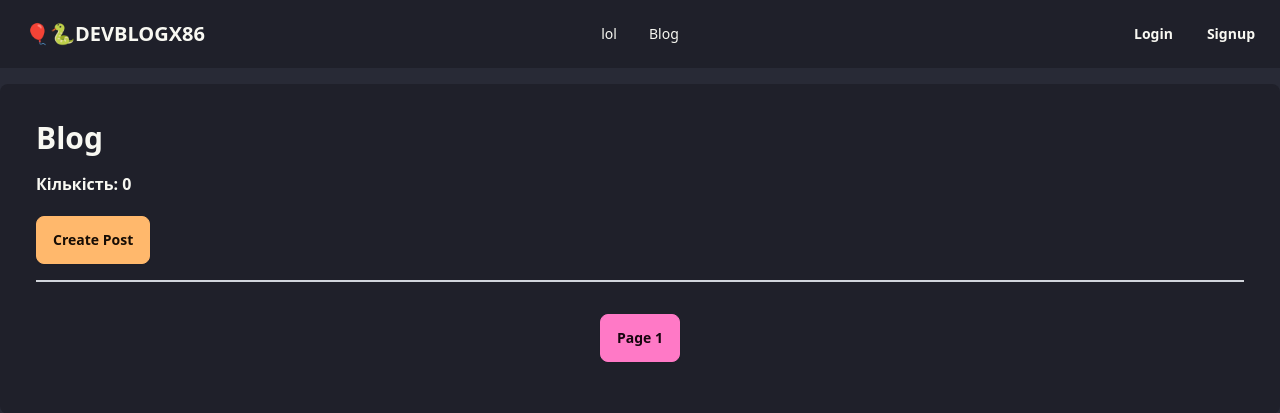
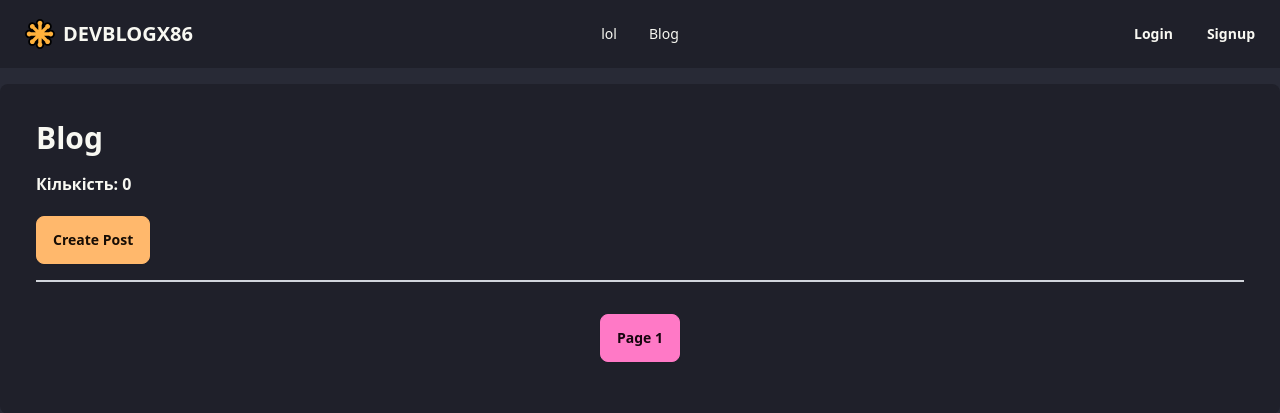
Before and after one commit to Apollo-15/My-first-site--C2L8-Python-, a Django app: page /article/ in a window 1280 px wide. Shown: the top 413 px of the page. Run offline with Django 5.2, Linux system fonts and the light colour scheme; data that the repository does not hold is empty; some libraries are stand-ins or nearby versions.

Commit message:
C2L10(4)

```diff
--- a/templates/_include_blocks/_nav_block.html
+++ b/templates/_include_blocks/_nav_block.html
@@ -1,7 +1,13 @@
 <div class="navbar bg-base-300">
     <div class="container mx-auto">
     <div class="navbar-start">
-      <a class="btn btn-ghost text-xl" href="{% url 'main:index' %}">🎈🐍DEVBLOGX86</a>
+      <a class="btn btn-ghost text-xl" href="{% url 'main:index' %}">
+        <svg width="30" height="30" viewBox="0 0 256 256" xmlns="http://www.w3.org/2000/svg" preserveAspectRatio="xMinYMin meet">
+            <path d="M245.235 153.524c14.012-14.012 14.011-36.811 0-50.823-6.787-6.788-15.812-10.525-25.411-10.525-2.28 0-4.523.208-6.712.617 9.538-6.524 15.72-17.495 15.72-29.694 0-19.816-16.122-35.937-35.938-35.937-12.223 0-23.213 6.205-29.733 15.776 2.157-11.377-1.226-23.537-9.87-32.18C146.506 3.97 137.48.232 127.882.232c-9.6 0-18.624 3.738-25.412 10.526-8.643 8.643-12.026 20.803-9.87 32.18-6.519-9.57-17.509-15.776-29.733-15.776-19.815 0-35.936 16.12-35.936 35.937 0 12.2 6.18 23.17 15.718 29.694a36.487 36.487 0 0 0-6.711-.617c-9.6 0-18.624 3.738-25.411 10.526C3.738 109.489 0 118.514 0 128.112c0 9.6 3.738 18.624 10.526 25.412 6.787 6.787 15.812 10.526 25.41 10.526 2.28 0 4.523-.208 6.712-.618-9.538 6.525-15.718 17.496-15.718 29.695 0 19.815 16.12 35.936 35.936 35.936 12.224 0 23.215-6.206 29.734-15.776-2.157 11.378 1.226 23.538 9.87 32.18 6.787 6.788 15.812 10.526 25.41 10.526 9.6 0 18.625-3.738 25.412-10.526 8.643-8.643 12.026-20.803 9.869-32.18 6.52 9.57 17.51 15.776 29.733 15.776 19.816 0 35.937-16.12 35.937-35.936 0-12.2-6.18-23.17-15.719-29.695 2.189.41 4.433.618 6.712.618 9.599 0 18.624-3.739 25.411-10.526"/>
+            <path d="M234.391 113.538c-8.049-8.048-21.099-8.048-29.148 0h-42.184l29.829-29.828c11.383 0 20.61-9.228 20.61-20.611 0-11.383-9.227-20.612-20.61-20.612-11.384 0-20.611 9.229-20.611 20.612l-29.829 29.829V50.743c8.049-8.049 8.049-21.099 0-29.148-8.05-8.05-21.1-8.05-29.149 0s-8.049 21.1 0 29.148v42.185l-29.828-29.83c0-11.382-9.228-20.61-20.611-20.61-11.383 0-20.611 9.228-20.611 20.61 0 11.384 9.228 20.612 20.61 20.612l29.83 29.828H50.504c-8.05-8.049-21.1-8.048-29.15 0-8.048 8.05-8.048 21.1 0 29.15 8.05 8.048 21.1 8.048 29.15 0h42.183L62.86 172.515c-11.383 0-20.611 9.227-20.611 20.61 0 11.384 9.228 20.612 20.61 20.612 11.384 0 20.612-9.228 20.612-20.611l29.828-29.829v42.184c-8.049 8.049-8.049 21.1 0 29.149 8.05 8.049 21.1 8.049 29.15 0 8.048-8.05 8.048-21.1 0-29.15v-42.183l29.828 29.829c0 11.383 9.227 20.61 20.61 20.61 11.384 0 20.612-9.227 20.612-20.61 0-11.384-9.228-20.611-20.611-20.611l-29.83-29.829h42.185c8.05 8.05 21.1 8.05 29.148 0 8.05-8.049 8.05-21.1 0-29.149" fill="#FFB13B"/>
+        </svg>
+        DEVBLOGX86
+    </a>
     </div>
     <div class="navbar-center flex">
       <ul class="menu menu-horizontal px-1">
```
Also changed, not shown: logotip.svg (added).
